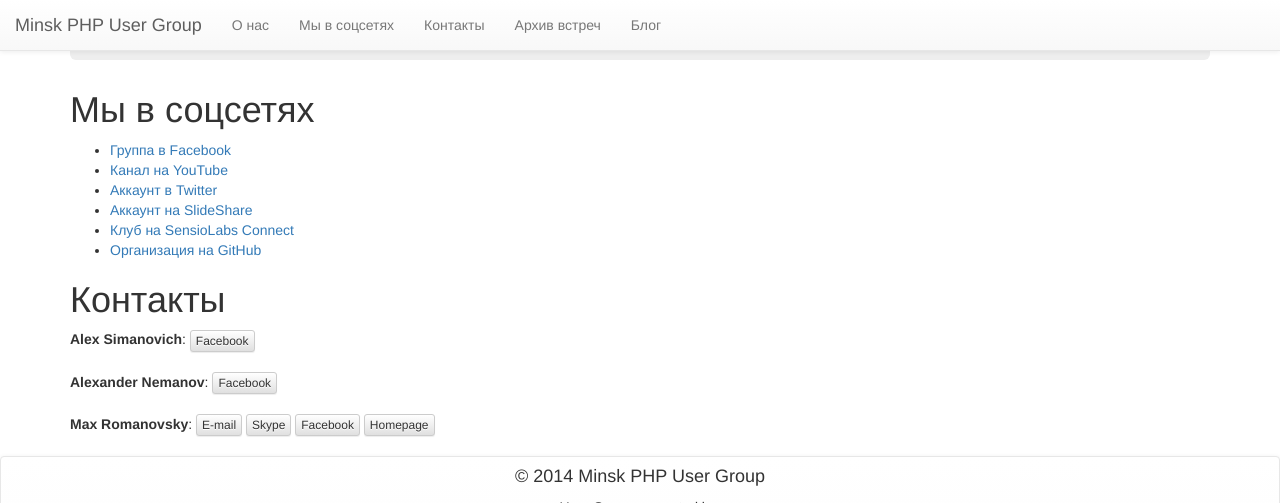
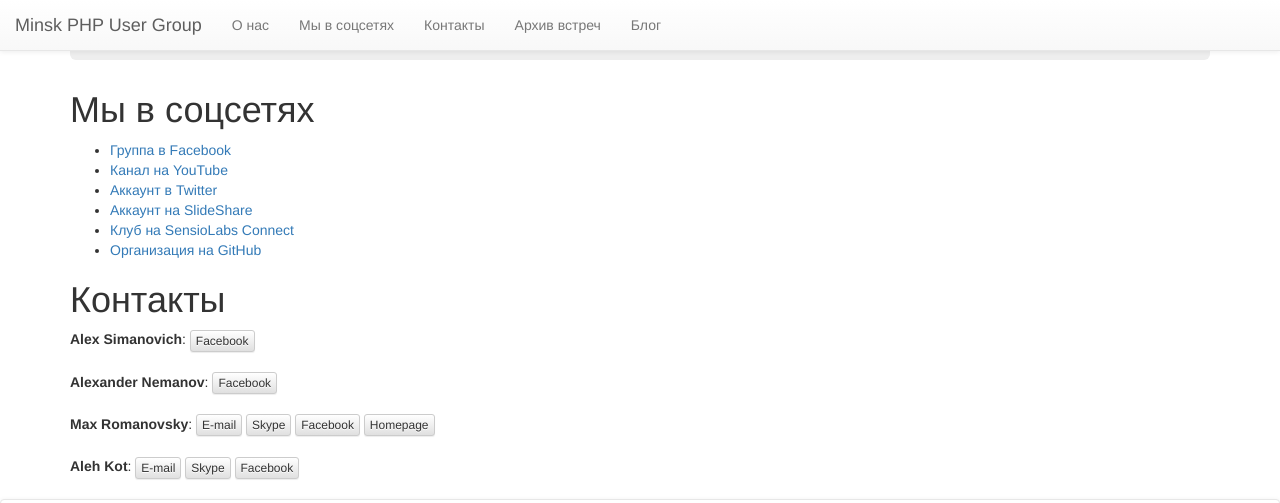
Before and after one commit to phpminsk/phpminsk.github.io, a Jekyll site: the page built from index.html, in a window 1280 px wide and 900 px high, scrolled down 576 px, cut to the strip 0-503 px from the top of the window. Built offline with Jekyll 4.4.1, drawn with Linux system fonts in a browser that asks for light colours; nearby versions of some CDN libraries.

Commit message:
Add Aleh Kot to contacts.

```diff
--- a/_data/contacts.yml
+++ b/_data/contacts.yml
@@ -9,3 +9,8 @@
   skype: max.romanovsky
   facebook: max.romanovsky
   homepage: http://maxromanovsky.com/
+
+- name: Aleh Kot
+  email: kot.oleg@gmail.com
+  skype: k0teg_
+  facebook: aleh.kot
```
